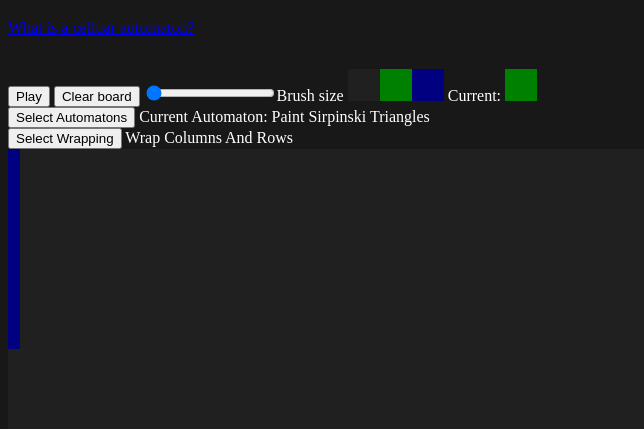
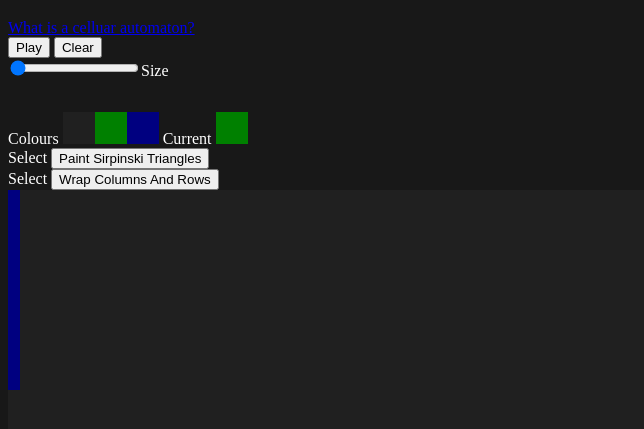
Before and after one commit to AbstractKamen/Cellular-Automatons, a plain HTML site: page index.html in a window 1280 px wide. Shown: the part 61-490 px from the top of the page, without its empty margins (0-644 px from the left). Drawn offline with Linux system fonts and the light colour scheme.

Commit message:
Ui improvement

```diff
--- a/conways_game.js
+++ b/conways_game.js
@@ -445,24 +445,22 @@ function init() {
         currentBoard[r][2] = 2;
     }
     renderGrid(ctx, currentBoard);
-    const currentAutomatonDisplay = document.getElementById("current");
-    currentAutomatonDisplay.textContent = "Current Automaton: " + currentAutomaton.label();
     const automatonsContent = document.getElementById("automatons-dropdown-content");
     const automatonsBtn = document.getElementById("automatons-dropbtn");
+    automatonsBtn.textContent = currentAutomaton.label();
     loadDropDownContent(automatonsContent, automatonsBtn, AUTOMATONS, (selection) => {
         doStop();
         currentAutomaton = AUTOMATONS[selection];
-        currentAutomatonDisplay.textContent = "Current Automaton: " + currentAutomaton.label();
+        automatonsBtn.textContent = currentAutomaton.label();
         automatonsContent.classList.toggle("show");
     });
 
-    const currentWrappingDisplay = document.getElementById("current-wrapping");
-    currentWrappingDisplay.textContent = " " + currentIndexProvider.label();
     const wrappingContent = document.getElementById("wrapping-dropdown-content");
     const wrappingDropdownButton = document.getElementById("wrapping-dropbtn");
+    wrappingDropdownButton.textContent = currentIndexProvider.label();
     loadDropDownContent(wrappingContent, wrappingDropdownButton, INDEX_PROVIDERS, (selection) => {
         currentIndexProvider = INDEX_PROVIDERS[selection];
-        currentWrappingDisplay.textContent = " " + currentIndexProvider.label();
+        wrappingDropdownButton.textContent = currentIndexProvider.label();
         wrappingContent.classList.toggle("show");
     });
     document.getElementById("brush").value = brushDiameter;
--- a/index.html
+++ b/index.html
@@ -14,21 +14,22 @@
     <a href="https://en.wikipedia.org/wiki/Cellular_automaton">What is a celluar automaton?</a>
     </br>
     <button id="play">Play</button>
-    <button id="clear">Clear board</button>
-    <input id="brush" type="range" min="1" max="5">Brush size</input>
+    <button id="clear">Clear</button>
+    </br>
+    <input id="brush" type="range" min="1" max="5">Size</input>
+    </br>
+    Colours
     <canvas id="palette"></canvas>
-    Current:
+    Current
     <canvas id="current-colour"></canvas>
     </br>
-    <div id="automatons-dropdown" class="dropdown">
-        <button id="automatons-dropbtn" class="dropbtn">Select Automatons</button>
+    <div id="automatons-dropdown" class="dropdown">Select
+        <button id="automatons-dropbtn" class="dropbtn"></button>
         <div id="automatons-dropdown-content" class="dropdown-content"></div>
-        <span id="current">Current Automaton:</span>
     </div>
     </br>
-    <div id="wrapping-dropdown" class="dropdown">
-        <button id="wrapping-dropbtn" class="dropbtn">Select Wrapping</button>
-        <span id="current-wrapping"></span>
+    <div id="wrapping-dropdown" class="dropdown">Select
+        <button id="wrapping-dropbtn" class="dropbtn"></button>
         <div id="wrapping-dropdown-content" class="dropdown-content"></div>
     </div>
     </br>
```
